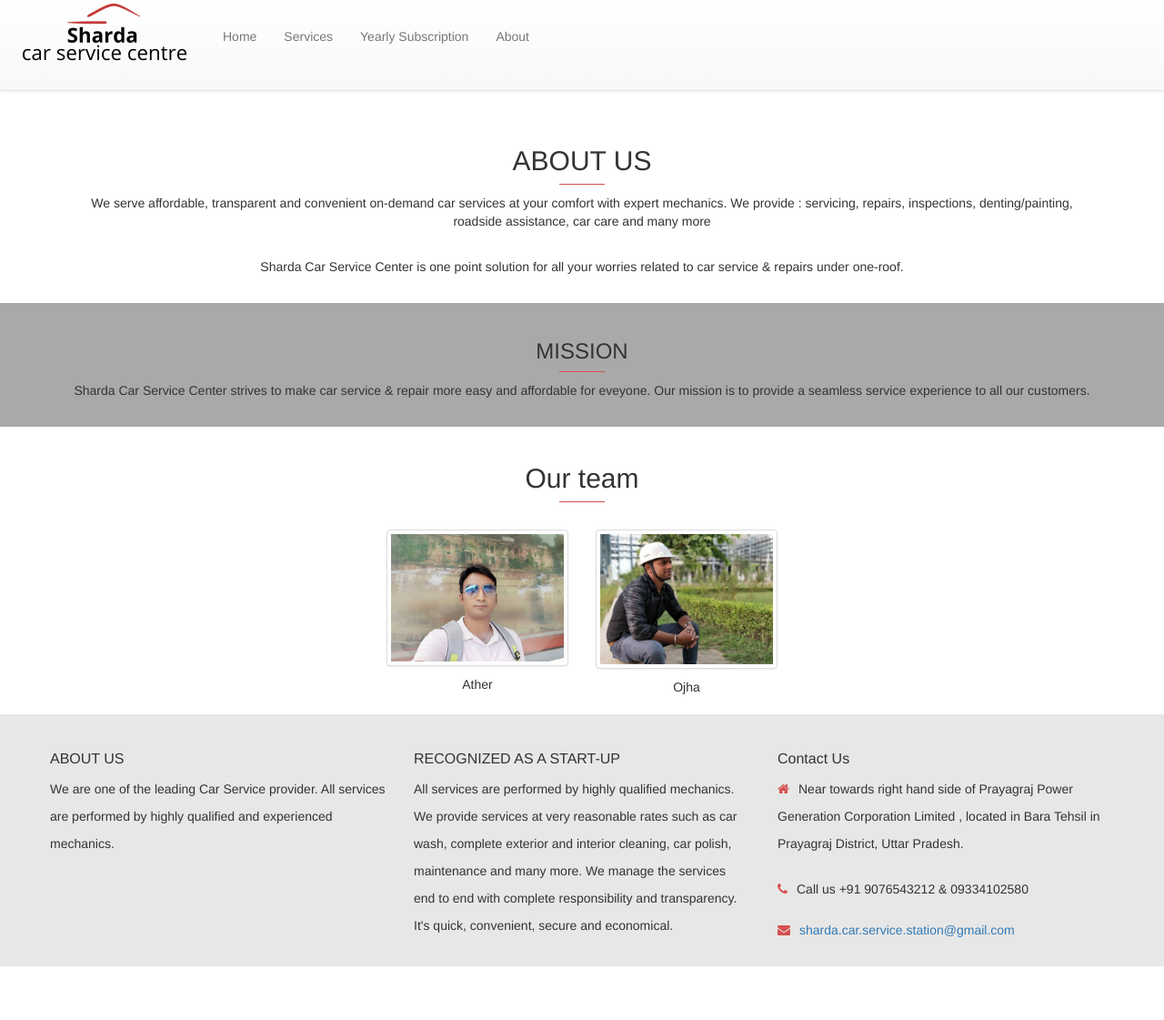
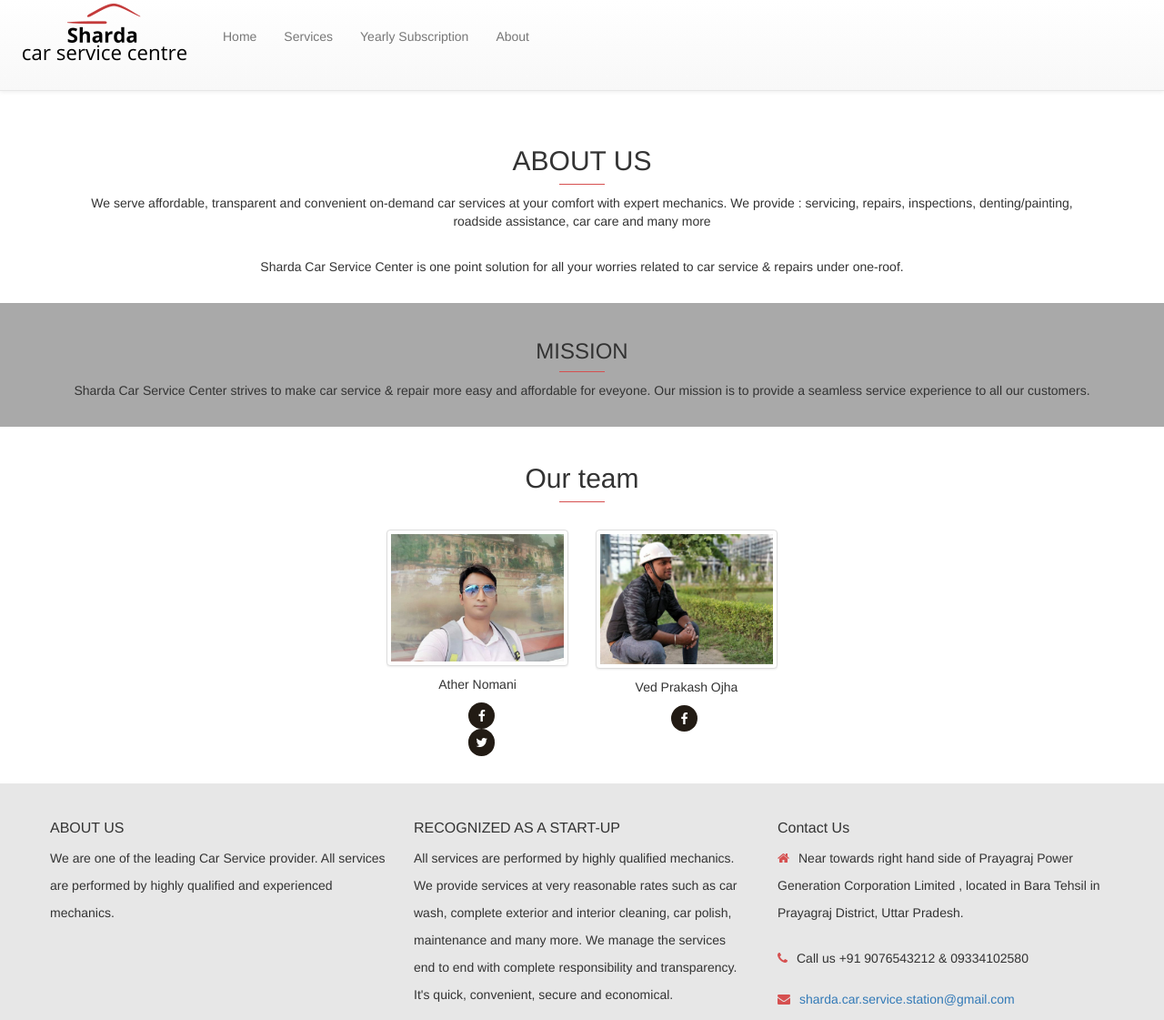
Before and after one commit to sarah6781/sharda-enterprise, a plain HTML site: page about.html in a window 1280 px wide. Shown: the whole page at 91% size. Before the commit the page ends 1062 px from the top, so only its background shows below. Drawn offline with nearby package versions, Linux system fonts and the light colour scheme.

Commit message:
facebook

```diff
--- a/about.html
+++ b/about.html
@@ -152,7 +152,28 @@
     }
 	.name {
 		margin-top: 10px;
+		margin-bottom: 10px;
 	}
+	.fa, .fas {
+    font-family: 'FontAwesome';
+}
+
+.social-icon {
+  color: #fff;
+  background: #221B14;
+  font-size:1em;
+  border-radius: 50%;
+  line-height: 2.2em;
+  width: 2.1em;
+  height: 2.1em;
+  text-align: center;
+  display: inline-block;
+}
+
+li:hover {
+    transform: translateY(-4px);
+    transition:0.3s;
+}
 	</style>
 </head>
 
@@ -212,11 +233,24 @@
     <div class="row">
       <div class="col-sm-6 mt20 center-data">
 		<img src="./images/athernomani.jpeg" alt="photo-1.jpeg" class="img-thumbnail" />
-		<div class="name">Ather</div>
+		<div class="name">Ather Nomani</div>
+		<div class="col-sm-5 col-md-4 col-lg-3 social-links text-center">
+			<ul class="list-inline mt-5">
+			   <li class="list-inline-item"><a class="m-1" href="https://facebook.com/ather.nomani" target="_blank"><i class="fa fa-facebook social-icon" aria-hidden="true"></i></a></li>
+
+			   <li class="list-inline-item"><a class="m-1   href=" href="https://twitter.com/NomaniAther" target="_blank"><i class="fa fa-twitter social-icon" aria-hidden="true"></i></a></li>
+
+
+
+			</ul>
+		</div>
       </div>
       <div class="col-sm-6 mt20 center-data">
 		<img src="./images/ojha.jpg" alt="photo-2.jpeg" class="img-thumbnail" />
-		<div class="name">Ojha</div>
+		<div class="name">Ved Prakash Ojha</div>
+		<ul class="list-inline mt-5">
+			<li class="list-inline-item"><a class="m-1"  href="https://www.facebook.com/ved.mahi.5" target="_blank"><i class="fa fa-facebook social-icon" aria-hidden="true"></i></a></li>
+			</ul>
       </div>
     </div>
   </div>
```
